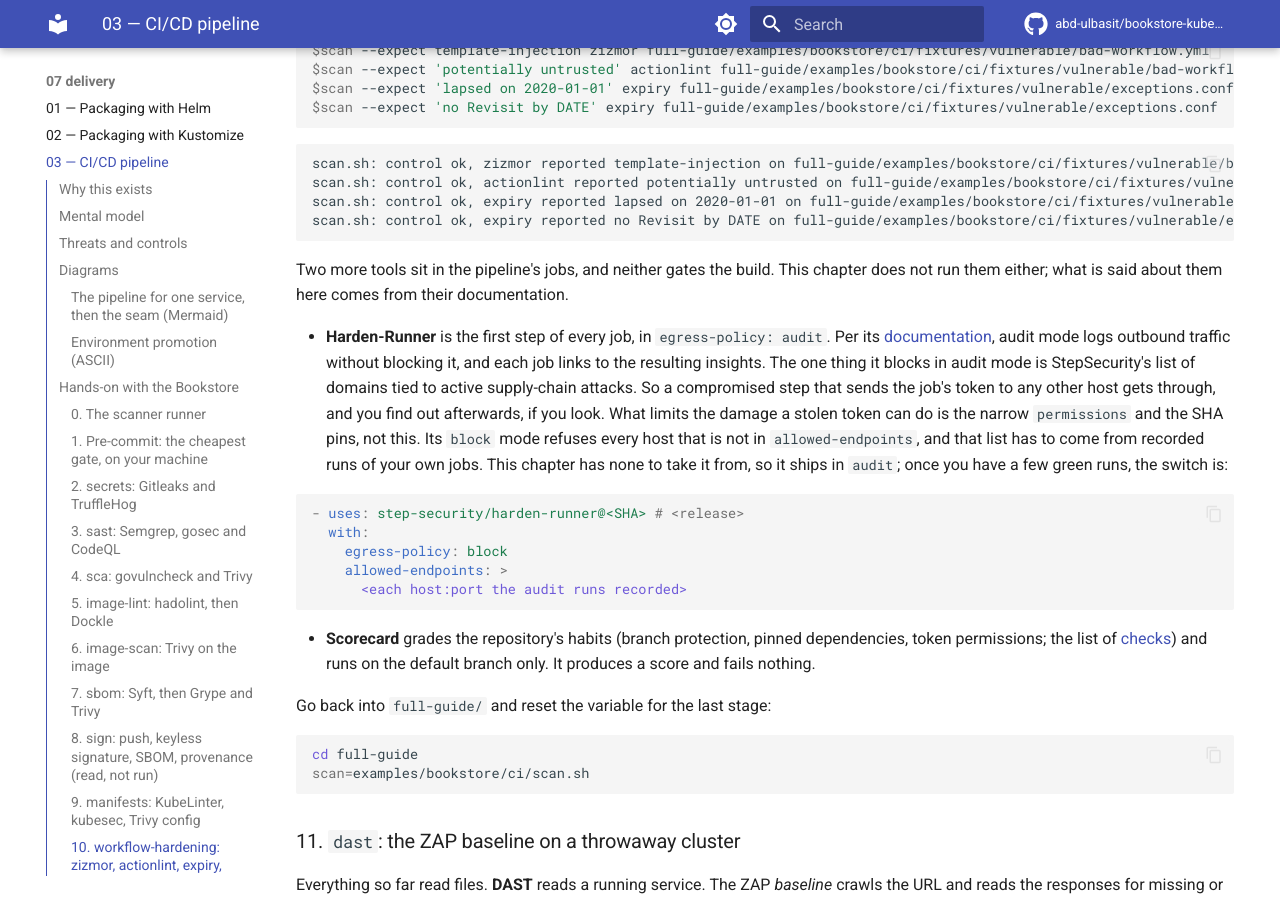
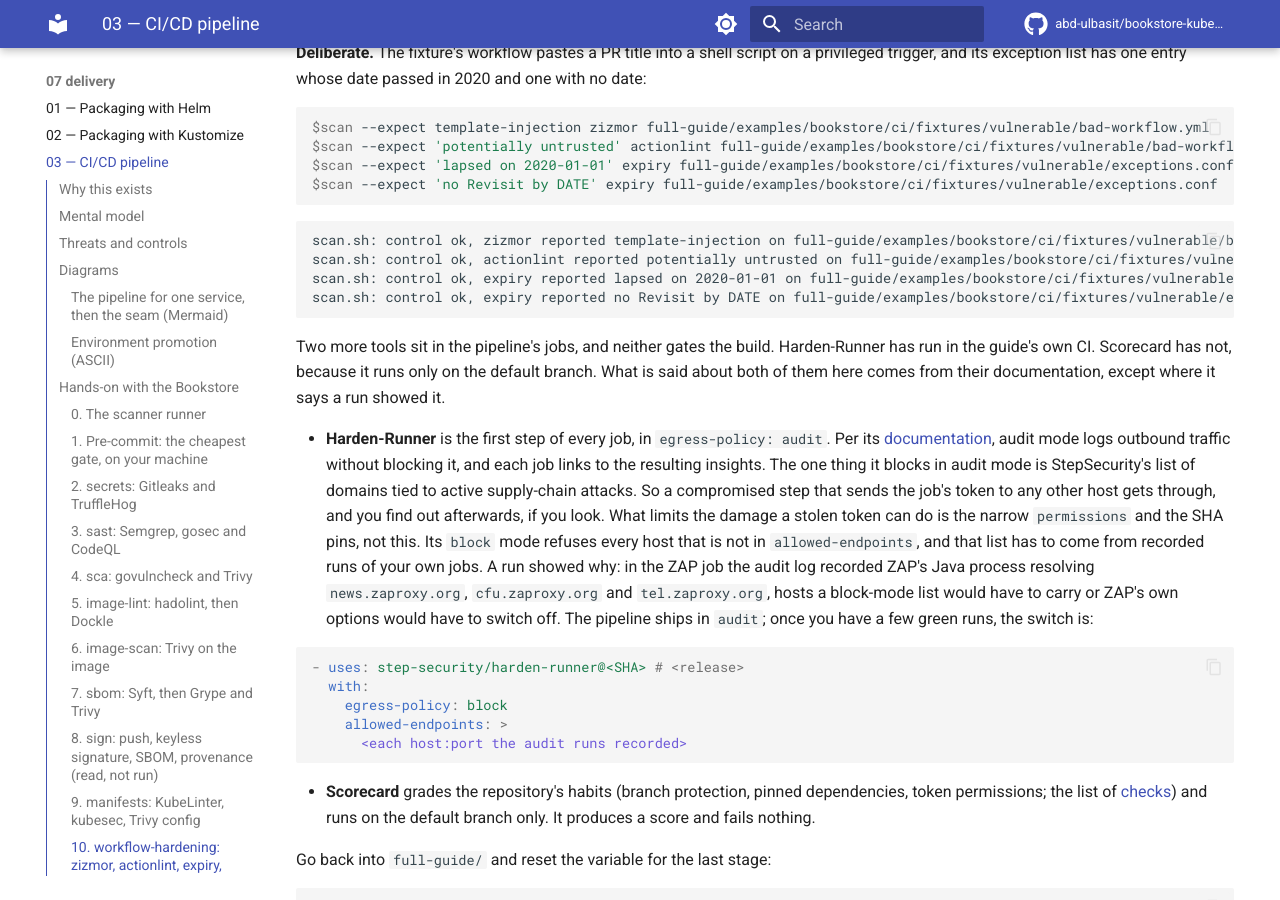
Before and after one commit to abd-ulbasit/bookstore-kubernetes-guide, an MkDocs documentation site: the page built from full-guide/07-delivery/03-cicd-pipeline.md, in a window 1280 px wide and 900 px high, scrolled down 11183 px. Built offline with MkDocs 1.6.1 and Material for MkDocs 9.7.7, drawn with Linux system fonts in a browser that asks for light colours; comment, search, counter and statistics services are not loaded; some of the changed text lies outside the part shown.

Commit message:
07.03: report what GitHub's runners showed, and what is still only read
The guide's pull-request CI has now run CodeQL (no results for any Go service),
the ZAP baseline on a kind cluster (clean for catalog, orders and storefront),
Harden-Runner in audit mode (it recorded ZAP resolving three zaproxy.org hosts,
which a block-mode allowlist would have to carry) and the permission ceiling (a
caller that grants less than the called workflow's sign job asks for is refused
with startup_failure even when publish is off, and the same call with the
three write scopes starts). The honesty note, the CodeQL and Harden-Runner
passages and the permissions bullet say so. Signing, the SBOM attestation,
provenance, the promotion PR and Scorecard are still read, not run, until
bookstore-release.yml is dispatched on main, and the note says that too.

Co-Authored-By: Claude Sonnet 5.5 <noreply@anthropic.com>

````diff
--- a/full-guide/07-delivery/03-cicd-pipeline.md
+++ b/full-guide/07-delivery/03-cicd-pipeline.md
@@ -178,12 +178,16 @@ The pipeline is two workflow files and one script:
   container image **pinned by digest**. The workflow calls it and so do you,
   so the command on your laptop is the command in CI.
 
-> **Honesty note.** Push, keyless signing, CodeQL, the promotion PR,
-> Dependabot, Harden-Runner and Scorecard need a registry, GitHub's OIDC,
-> GitHub's API or GitHub's runners. They are real, valid steps that this
+> **Honesty note.** The guide's own pull-request CI runs four things that no
+> laptop can: CodeQL, the ZAP baseline on a kind cluster, Harden-Runner in
+> audit mode, and the permission ceiling. Each is reported where it appears
+> below. Push, keyless signing, the SBOM attestation, provenance, the
+> promotion PR and Scorecard need a registry, GitHub's OIDC token or the
+> default branch. The release workflow `bookstore-release.yml` is how they run,
+> and it has not been dispatched yet, so they are real, valid steps that this
 > chapter **reads, not runs**, and the `if:` that lets `sign` run is read the
-> same way. Every other stage runs below. `<OWNER>` stands for your GitHub
-> user or organization.
+> same way. Dependabot is not run either. Every other stage runs below.
+> `<OWNER>` stands for your GitHub user or organization.
 
 ### 0. The scanner runner
 
@@ -360,7 +364,8 @@ the Bookstore's own rules,
 local files that need no network or account. **gosec** knows Go's pitfalls
 (weak hashes, shell calls, missing server timeouts). **CodeQL** follows data
 across functions, which the other two cannot; it runs only on GitHub's
-runners, and the job counts its SARIF so a fork PR still gets the gate.
+runners, and the job counts its SARIF so a fork PR still gets the gate. It
+has run there for each Go service (CodeQL CLI 2.27.3) and reported no results.
 
 ```sh
 $scan semgrep examples/bookstore/app
@@ -683,9 +688,10 @@ scan.sh: control ok, expiry reported lapsed on 2020-01-01 on full-guide/examples
 scan.sh: control ok, expiry reported no Revisit by DATE on full-guide/examples/bookstore/ci/fixtures/vulnerable/exceptions.conf
 ```
 
-Two more tools sit in the pipeline's jobs, and neither gates the build. This
-chapter does not run them either; what is said about them here comes from
-their documentation.
+Two more tools sit in the pipeline's jobs, and neither gates the build.
+Harden-Runner has run in the guide's own CI. Scorecard has not, because it
+runs only on the default branch. What is said about both of them here comes
+from their documentation, except where it says a run showed it.
 
 - **Harden-Runner** is the first step of every job, in `egress-policy: audit`.
   Per its [documentation](https://docs.stepsecurity.io/harden-runner), audit
@@ -696,8 +702,11 @@ their documentation.
   afterwards, if you look. What limits the damage a stolen token can do is
   the narrow `permissions` and the SHA pins, not this. Its `block` mode
   refuses every host that is not in `allowed-endpoints`, and that list has to
-  come from recorded runs of your own jobs. This chapter has none to take it
-  from, so it ships in `audit`; once you have a few green runs, the switch is:
+  come from recorded runs of your own jobs. A run showed why: in the ZAP job
+  the audit log recorded ZAP's Java process resolving `news.zaproxy.org`,
+  `cfu.zaproxy.org` and `tel.zaproxy.org`, hosts a block-mode list would have
+  to carry or ZAP's own options would have to switch off. The pipeline ships
+  in `audit`; once you have a few green runs, the switch is:
 
   ```yaml
   - uses: step-security/harden-runner@<SHA> # <release>
@@ -913,7 +922,11 @@ still be believed.
 - **Permissions are narrowed twice.** The reusable workflow starts from
   `permissions: {}` and each job asks for what it needs; the caller's job sets
   the ceiling, and GitHub checks it even for skipped jobs. `id-token: write`
-  therefore exists only on `sign`.
+  therefore exists only on `sign`. A throwaway workflow showed the check: it
+  called this pipeline with `publish: false` and a ceiling of `contents: read`
+  and `actions: read`, and GitHub refused to start the run
+  (`startup_failure`) because `sign`, though skipped, asks for more. The same
+  call with `packages`, `id-token` and `attestations` write started normally.
 - **No layer cache in the publishing workflow.** A cache restored from an
   earlier run is input no reviewer saw, and zizmor's `cache-poisoning` audit
   warns about cache reads in release workflows. The build starts cold and is
````
